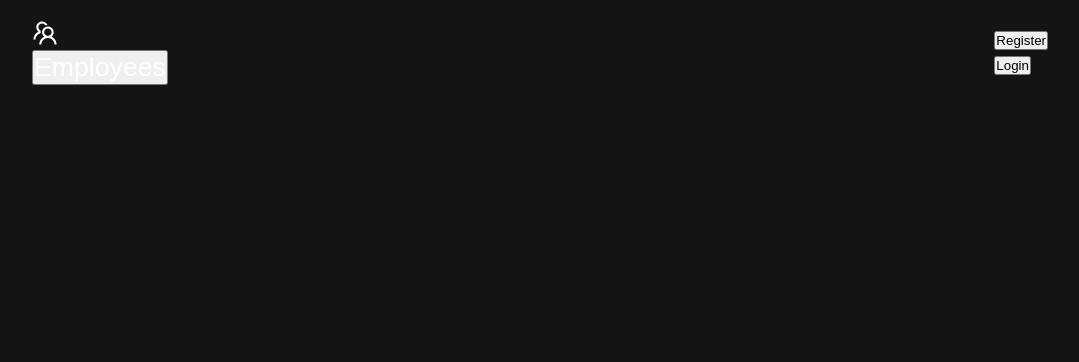
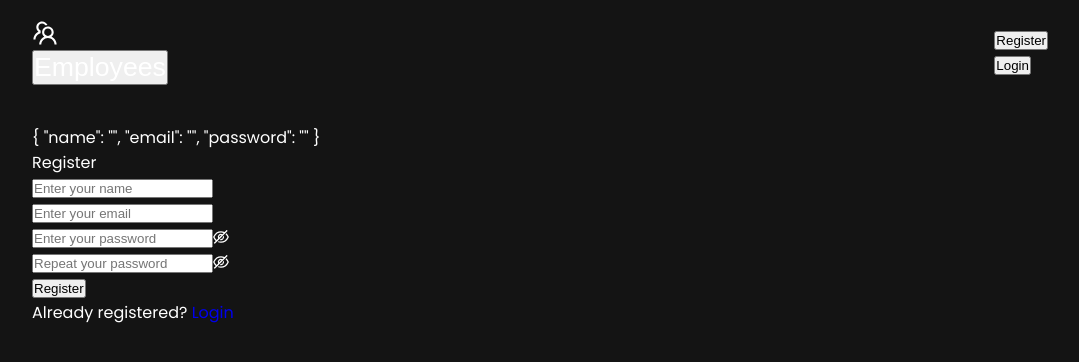
Before and after one commit to gipsy/employees-vue, a Vue app: page /register in a window 1280 px wide. Shown: the top 362 px of the page, without its empty margins (96-1175 px from the left). Built offline with nearby package versions, Linux system fonts and the light colour scheme.

Commit message:
added register page

```diff
--- /dev/null
+++ b/src/constants/api.ts
@@ -0,0 +1,2 @@
+//export const BASE_URL = 'https://employees-vbhk.onrender.com/api'
+export const BASE_URL = 'http://localhost:8000/api'
--- /dev/null
+++ b/src/constants/index.ts
@@ -0,0 +1 @@
+export * from './api'
--- a/src/router/index.ts
+++ b/src/router/index.ts
@@ -16,6 +16,11 @@ const router = createRouter({
       // this generates a separate chunk (Employee.[hash].js) for this route
       // which is lazy-loaded when the route is visited.
       component: () => import('../views/EmployeeView.vue')
+    },
+    {
+      path: '/register',
+      name: 'register',
+      component: () => import('../views/RegisterView.vue')
     }
   ]
 })
--- /dev/null
+++ b/src/stores/auth.store.ts
@@ -0,0 +1,40 @@
+import { defineStore } from 'pinia'
+import { BASE_URL }    from "@/constants";
+//import router          from "@/router";
+
+export const useAuthStore = defineStore({
+  id: 'auth',
+  state: () => ({
+    // initialize state from local storage to enable user to stay logged in
+    //user: JSON.parse(localStorage.getItem('user')),
+    user: null,
+  }),
+  actions: {
+    //async login(password, username) {
+    //
+    //},
+    async register(formData) {
+      try {
+        const data = JSON.parse(JSON.stringify(formData));
+        const response = await fetch(`${BASE_URL}/user/register`, {
+          method: 'POST',
+          headers: {
+            'Content-Type': 'application/json'
+          },
+          body: JSON.stringify( data ),
+        })
+        console.log(response)
+        this.user = response.json()
+        console.log(this.user)
+        //await router.push('/');
+      } catch(error) {
+        console.log(error)
+      }
+    },
+    logout() {
+      this.user = null;
+      //localStorage.removeItem('user');
+      //router.push('/login');
+    }
+  }
+})
--- /dev/null
+++ b/src/stores/employees.store.ts
@@ -0,0 +1,39 @@
+//import { Employee } from '@prisma/client'
+import { ref } from 'vue'
+import { defineStore } from 'pinia'
+import { BASE_URL } from '../constants'
+
+//export type RootState = {
+//  employees: Employee[] | null
+//}
+
+const employeesStore = ref(null)
+
+async function useEmployees() {
+  const response = await fetch(`${BASE_URL}/employees`, {
+    method: 'GET',
+  })
+  console.log(response)
+  employeesStore.value = response.json()
+}
+
+export const useEmployeesStore = defineStore(
+  'employees',
+  useEmployees
+);
+
+//export const useMainStore = defineStore({
+//  id: 'mainStore',
+//  state: () => (
+//    {
+//      employees: [],
+//    } as RootState
+//  ),
+//
+//  actions: {
+//    async getEmployees() {
+//      const data = await axios.get(`${BASE_URL}/employees`)
+//      this.employees = data
+//    }
+//  }
+//})
--- /dev/null
+++ b/src/stores/index.ts
@@ -0,0 +1,2 @@
+export * from './auth.store';
+export * from './employees.store';
--- a/src/views/EmployeesView.vue
+++ b/src/views/EmployeesView.vue
@@ -1,6 +1,9 @@
 <script setup lang="ts">
-import { Employee } from "@prisma/client";
-import { ColumnsType } from "ant-design-vue/es/table";
+import { Employee } from "@prisma/client"
+import { ColumnsType } from "ant-design-vue/es/table"
+import { useEmployeesStore } from "@/stores"
+
+const { data } = useEmployeesStore()
 
 const COLUMNS: ColumnsType<Employee> = [
   {
@@ -26,7 +29,8 @@ const COLUMNS: ColumnsType<Employee> = [
     Add
   </a-button>
   <a-table
-      columns={ COLUMNS }
+    :dataSource="data"
+    :columns="COLUMNS"
   />
 </template>
 
--- /dev/null
+++ b/src/views/RegisterView.vue
@@ -0,0 +1,99 @@
+<template>
+  <a-row justify="center">
+    {{ formState }}
+    <a-card title="Register" style="width: 30rem">
+      <a-form
+        :model="formState"
+        autocomplete="off"
+        @finish="register"
+      >
+        <a-form-item>
+          <a-input
+            v-model:value="formState.name"
+            name="name"
+            placeholder="Enter your name"
+          />
+        </a-form-item>
+        <a-form-item>
+          <a-input
+            v-model:value="formState.email"
+            type="email"
+            name="email"
+            placeholder="Enter your email"
+          />
+        </a-form-item>
+        <a-form-item>
+          <a-input-password
+            v-model:value="formState.password"
+            name="password"
+            placeholder="Enter your password"
+          />
+        </a-form-item>
+        <a-form-item>
+          <a-input-password
+            v-model:value="formState.confirmPassword"
+            name="confirmPassword"
+            placeholder="Repeat your password"
+          />
+        </a-form-item>
+        <a-form-item>
+          <a-button
+            type="primary"
+            htmlType="submit"
+            :loading="false"
+          >
+            Register
+          </a-button>
+        </a-form-item>
+      </a-form>
+      <a-space direction="vertical" size="large">
+        <a-typography-text>
+          Already registered? <router-link to="/login">Login</router-link>
+        </a-typography-text>
+<!--        <ErrorMessage message={ error } />-->
+      </a-space>
+    </a-card>
+  </a-row>
+</template>
+
+<script setup lang="ts">
+import { reactive, ref } from "vue"
+import { useAuthStore } from '@/stores';
+
+//const { user } = useUserAuthStore();
+
+interface FormState {
+  name: string;
+  email: string;
+  password: string;
+  //confirmPassword: string;
+}
+
+const formState = reactive<FormState>({
+  name: '',
+  email: '',
+  password: '',
+  //confirmPassword: ''
+})
+
+const register = (values: any) => {
+  //console.log(values)
+  //console.log({...formState})
+  const authStore = useAuthStore();
+
+  //return authStore.login(username, password)
+  //    .catch(error => setErrors({ apiError: error }));
+
+  //const data = {...formState}
+  try {
+    authStore.register(formState)
+  } catch(error) {
+    console.log(error)
+  }
+}
+
+</script>
+
+<style>
+
+</style>
```
Also changed, not shown: components.d.ts (+7 -0 lines).
